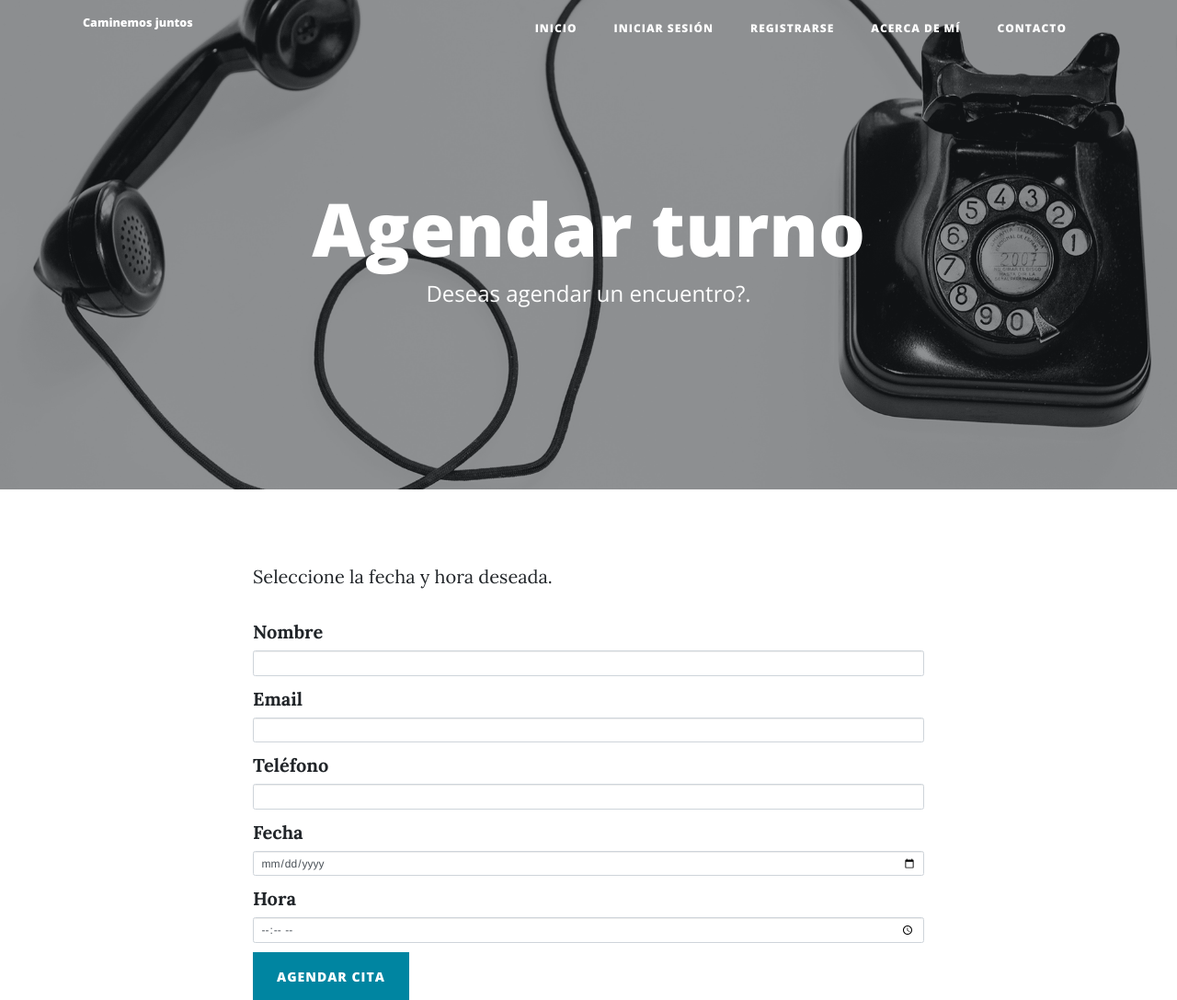
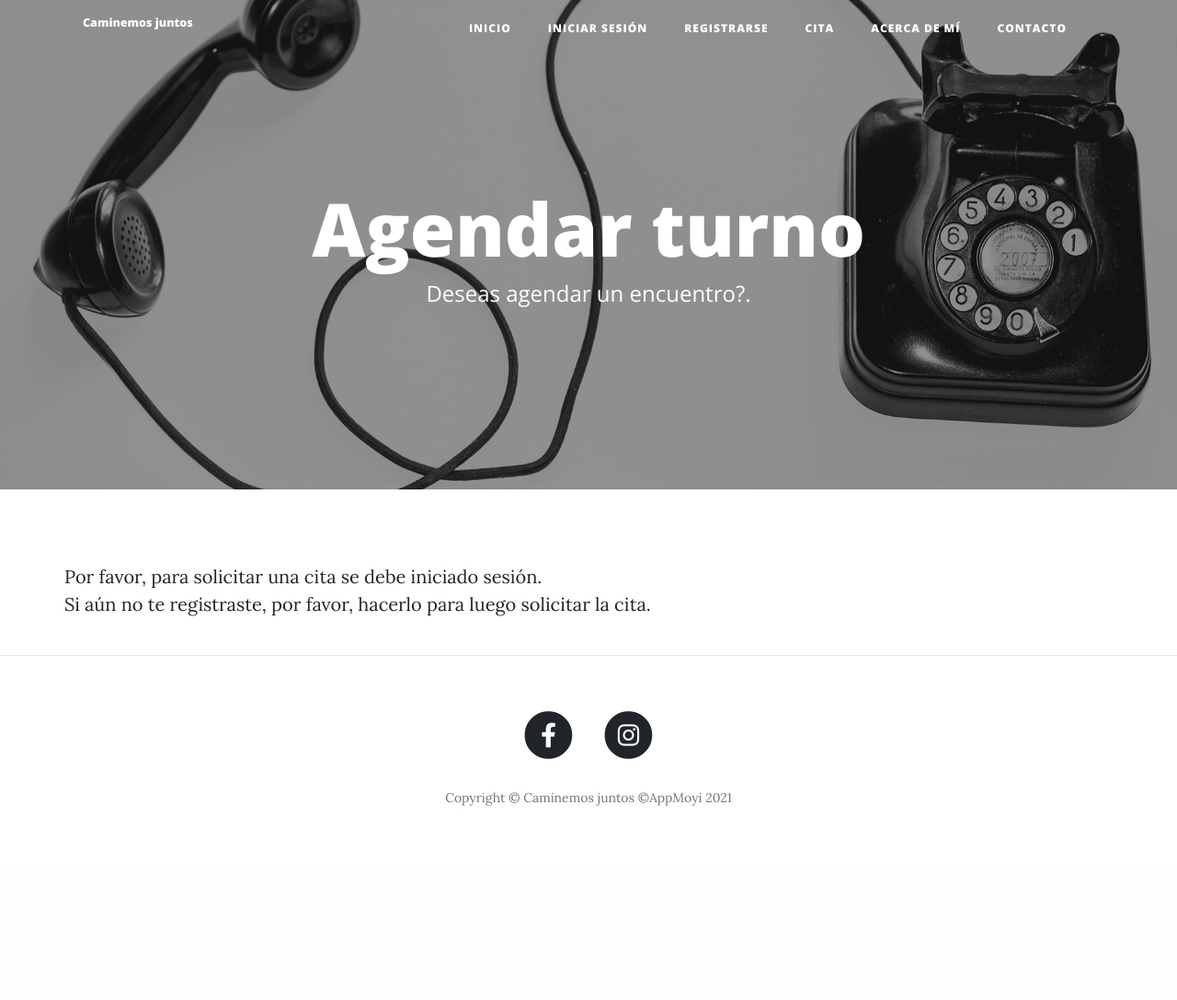
Before and after one commit to moyicuervo/my-website, a Flask app: page /appointment in a window 1280 px wide. Shown: the top 1087 px of the page at 92% size. After the commit the page ends 876 px from the top, so only its background shows below. Run offline with Flask 2, Linux system fonts and the light colour scheme; some libraries are stand-ins or nearby versions.

Commit message:
Cita disponible con mensaje

```diff
--- a/templates/appointment.html
+++ b/templates/appointment.html
@@ -26,6 +26,7 @@
   <!-- Main Content -->
   <div class="container">
     <div class="row">
+        {% if current_user.is_authenticated: %}
       <div class="col-lg-8 col-md-10 mx-auto">
       <p>Seleccione la fecha y hora deseada.</p>
          {{ form.csrf_token() }}
@@ -38,6 +39,10 @@
           {% endif %}
         {% endwith %}
       </div>
+        {% else: %}
+        <p>Por favor, para solicitar una cita se debe iniciado sesión. <br>
+        Si aún no te registraste, por favor, hacerlo para luego solicitar la cita.</p>
+        {% endif %}
     </div>
     <!-- Check Appointments -->
         {% if current_user.id == 1: %}
--- a/templates/header.html
+++ b/templates/header.html
@@ -58,10 +58,10 @@
           <li class="nav-item">
             <a class="nav-link" href="{{ url_for('logout') }}">Cerrar Sesión</a>
           </li>
+          {% endif %}
           <li class="nav-item">
             <a class="nav-link" href="{{ url_for('appointment') }}">Cita</a>
           </li>
-          {% endif %}
           <li class="nav-item">
             <a class="nav-link" href="{{ url_for('about') }}">Acerca de mí</a>
           </li>
```
